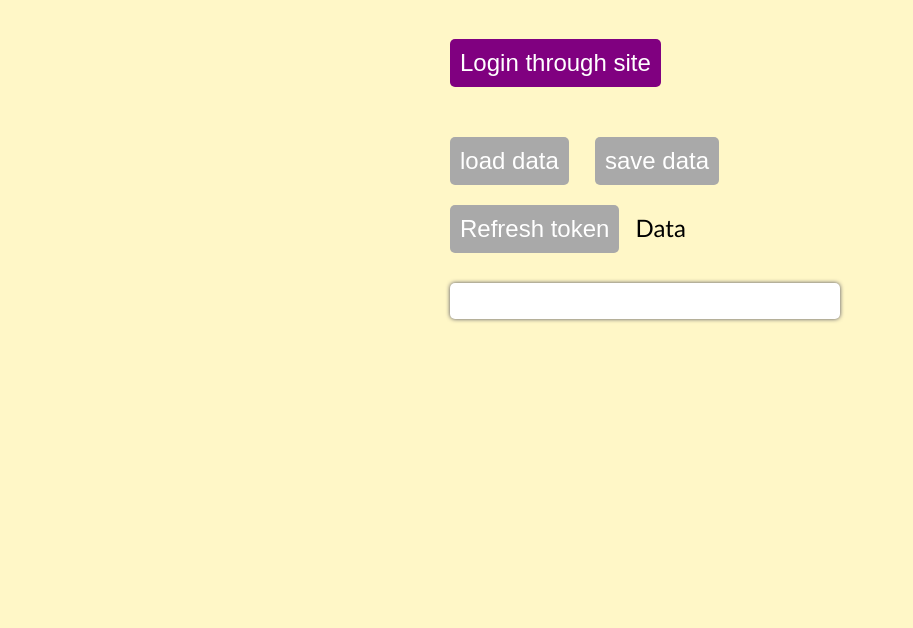
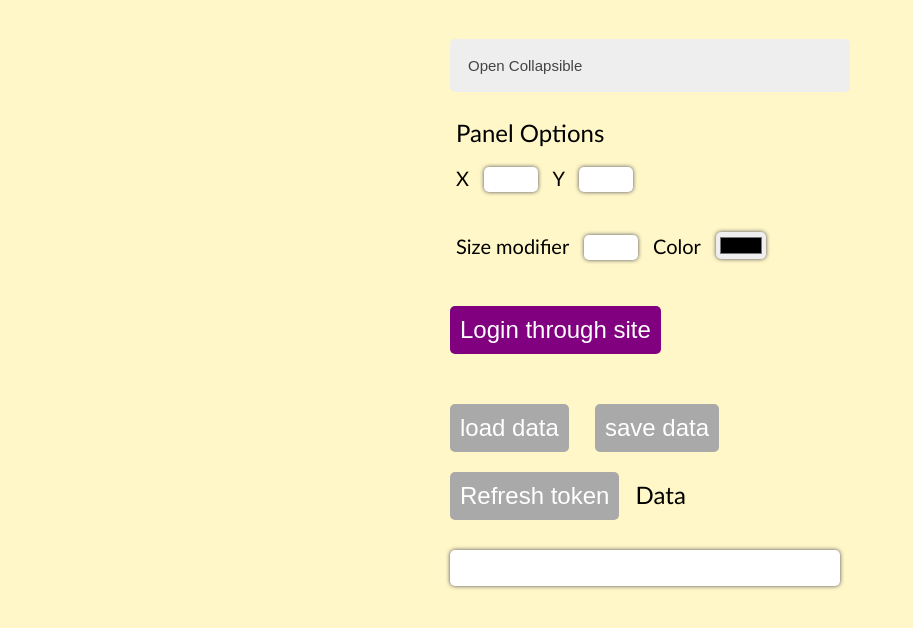
Before and after one commit to ChenPeleg/applinks-client, a website with bundled scripts: page examples/index.html in a window 1280 px wide. Shown: the part 172-800 px from the top of the page, without its empty margins (0-913 px from the left). Built offline with nearby package versions, Linux system fonts and the light colour scheme.

Commit message:
added panel options 2

```diff
--- a/examples/index.html
+++ b/examples/index.html
@@ -16,7 +16,7 @@
             font-size: 30px;
             border-radius: 5px;
             border: none;
-            box-shadow: 0px 0px 4px rgb(76, 75, 90);
+            box-shadow: 0 0 4px rgb(76, 75, 90);
             margin: 20px 10px;
         }
 
@@ -38,6 +38,39 @@
         button.not-active {
             background-color: darkgrey;
         }
+
+        form.panel-form {
+            font-size: 20px;
+
+            input {
+                font-size: 20px;
+            }
+        }
+
+        .collapsible {
+            background-color: #eee;
+            color: #444;
+            cursor: pointer;
+            padding: 18px;
+            width: 100%;
+            border: none;
+            text-align: left;
+            outline: none;
+            font-size: 15px;
+        }
+
+        /* Add a background color to the button if it is clicked on (add the .active class with JS), and when you move the mouse over it (hover) */
+        .active, .collapsible:hover {
+            background-color: #ccc;
+        }
+
+        /* Style the collapsible content. Note: hidden by default */
+        .content {
+            padding: 0 18px;
+            display: none;
+            overflow: hidden;
+            background-color: #f1f1f1;
+        }
     </style>
 
 
@@ -46,8 +79,40 @@
 
 <div style="height: 400px; max-width: 400px; margin: auto auto; padding: 3em;">
     <h1> IFRAME Test</h1>
+    <button class="collapsible" type="button">Open Collapsible</button>
+    <div class="content">
+        <p>Lorem ipsum...</p>
+    </div>
+    <div id="panel-graphic-options" style="padding: 1rem">
+        Panel Options
+        <form class="panel-form">
+            <div>
+
+                <label for="x">
+                    X
+                    <input id="x" name="x" style="width: 50px;" type="number"/>
+                </label>
+                <label for="y">
+                    Y
+                    <input id="y" name="y" style="width: 50px;" type="number"/>
+                </label>
+            </div>
+            <div>
+                <label for="sizeModifier">
+                    Size modifier
+                    <input id="sizeModifier" name="sizeModifier" style="width: 50px;" type="number"/>
+                </label>
+                <label for="color">
+                    Color
+                    <input id="color" name="color" style="width: 50px;" type="color"/>
+                </label>
+
+            </div>
+        </form>
+    </div>
     <button onclick=" loginToServer()">Login through site</button>
     <div class="user-state big-margins"></div>
+
     <div class="record-action">
         <button class="not-active" id="load-button" onclick=" loadData ()">load data</button>
         <button class="not-active" id="save-button" onclick=" saveData()">save data</button>
@@ -59,5 +124,23 @@
 
 
 </div>
+
+<script>
+
+    var coll = document.getElementsByClassName("collapsible");
+    var i;
+
+    for (i = 0; i < coll.length; i++) {
+        coll[i].addEventListener("click", function () {
+            this.classList.toggle("active");
+            var content = this.nextElementSibling;
+            if (content.style.display === "block") {
+                content.style.display = "none";
+            } else {
+                content.style.display = "block";
+            }
+        });
+    }
+</script>
 </body>
 </html>
```
